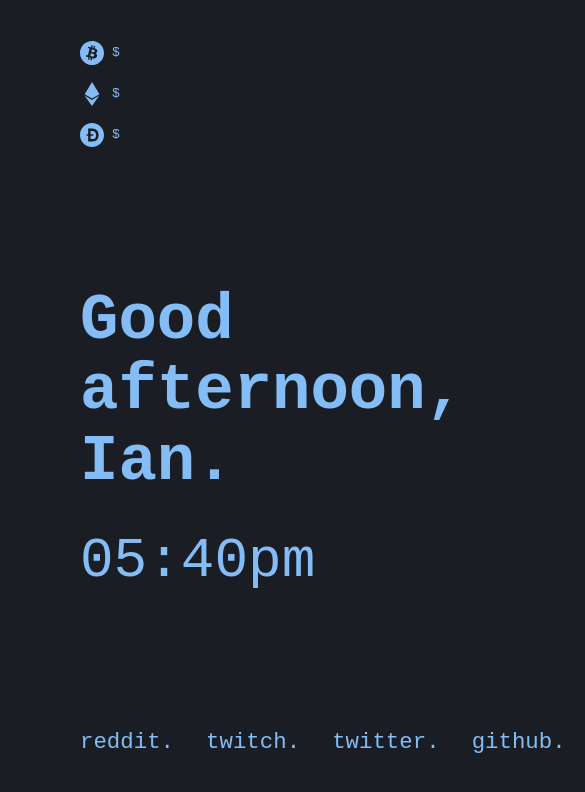
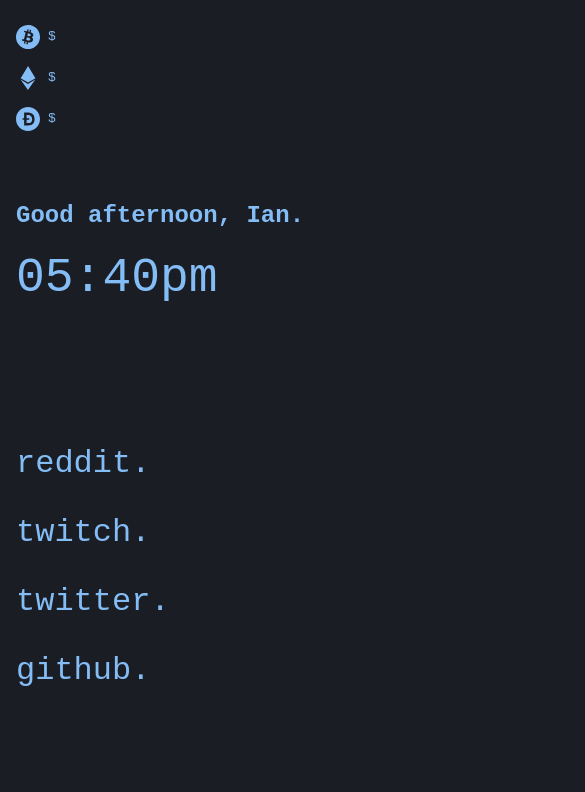
Before and after one commit to ian-wag/react-startpage, a React (Create React App) app: page / in a window 390 px wide. Shown: the top 792 px of the page, 585 px wide, since content can reach past the window. Built offline with nearby package versions, Linux system fonts and the light colour scheme; no server answers.

Commit message:
added mobile media queries

```diff
--- a/src/App.css
+++ b/src/App.css
@@ -42,7 +42,8 @@ a:active {
   margin: 2rem 5rem 5rem 5rem;
 }
 
-.loading {
-  min-height: 100vh;
-  background-color: var(--bg);
+@media (max-width: 39em) {
+  .container {
+    margin: 1rem;
+  }
 }
--- a/src/components/Clock/style.css
+++ b/src/components/Clock/style.css
@@ -3,3 +3,9 @@
   font-size: 3.5rem;
   margin-bottom: 2rem;
 }
+
+@media (max-width: 39em) {
+  .clock {
+    font-size: 3rem;
+  }
+}
--- a/src/components/Crypto/style.css
+++ b/src/components/Crypto/style.css
@@ -18,3 +18,10 @@
   margin-bottom: 8rem;
   min-height: 7.875rem;
 }
+
+@media (max-width: 39em) {
+  .coins {
+    margin-bottom: 4rem;
+    min-height: 4.875rem;
+  }
+}
--- a/src/components/Greeting/style.css
+++ b/src/components/Greeting/style.css
@@ -3,3 +3,11 @@
   font-size: 4rem;
   margin-bottom: 2rem;
 }
+
+@media (max-width: 39em) {
+  .greeting {
+    min-height: 3rem;
+    font-size: 1.5rem;
+    margin-bottom: 0;
+  }
+}
--- a/src/components/Links/style.css
+++ b/src/components/Links/style.css
@@ -20,3 +20,14 @@
   right: 5%;
   top: 110%;
 }
+
+@media (max-width: 39em) {
+  .links {
+    flex-direction: column;
+  }
+
+  .link-text {
+    font-size: 2rem;
+    margin-bottom: 0;
+  }
+}
--- a/src/components/Weather/style.css
+++ b/src/components/Weather/style.css
@@ -2,3 +2,10 @@
   min-height: 3rem;
   margin-bottom: 2rem;
 }
+
+@media (max-width: 39em) {
+  .weather-container {
+    margin-bottom: 1rem;
+    font-size: 1.2rem;
+  }
+}
```
